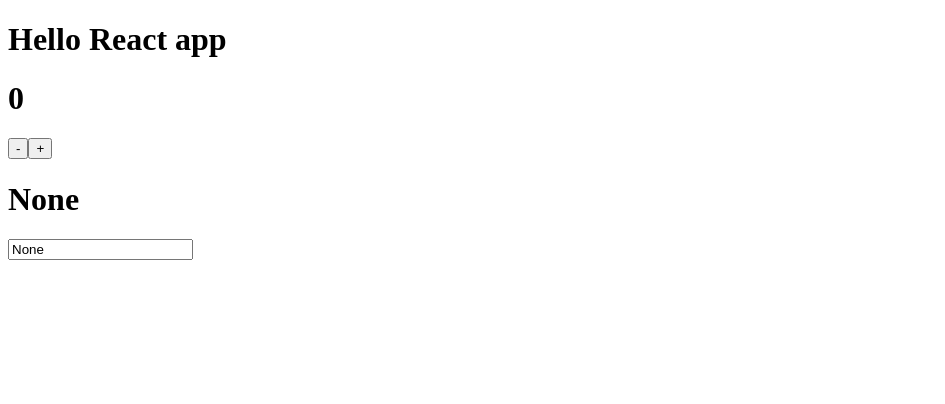
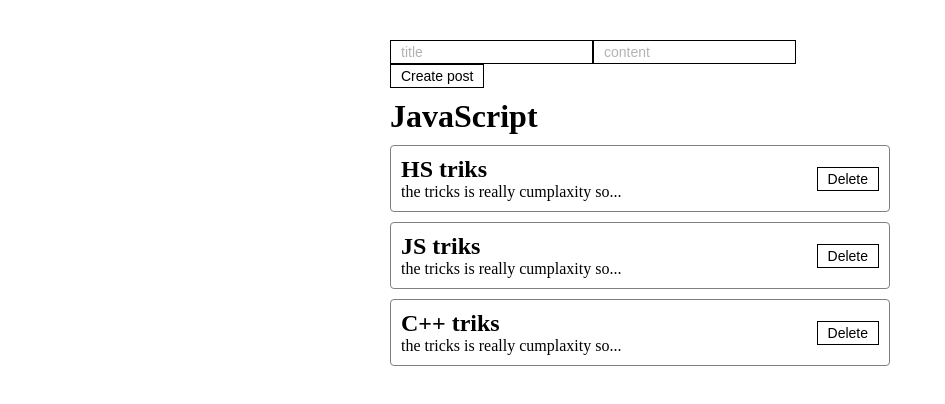
Before and after one commit to Sasha-hk/react-example, a React (Create React App) app: page / in a window 1280 px wide. Shown: the top 404 px of the page, without its empty margins (0-945 px from the left). Built offline with nearby package versions, Linux system fonts and the light colour scheme.

Commit message:
Implemented the new function to adding new post

```diff
--- a/src/App.js
+++ b/src/App.js
@@ -1,16 +1,62 @@
-import React from 'react';
-import Counter from './components/Counter';
-import InputChain from './components/InputChain';
+import React, {useState} from 'react';
+import {useRef} from 'react';
+import PostList from './components/PostList';
+import './styles/App.css';
+import Button from './components/UI/Button/Button.jsx'
+import Input from './components/UI/Input/Input.jsx'
+
 
 function App() {
-  return (
+    const [posts, setPosts] = useState(
+        [
+            {id: 1, title: 'HS triks', content: "the tricks is really cumplaxity so..." },
+            {id: 2, title: 'JS triks', content: "the tricks is really cumplaxity so..." },
+            {id: 3, title: 'C++ triks', content: "the tricks is really cumplaxity so..." },
+        ]
+    )
+
+    const [title, setTitle] = useState('')
+    const [content, setContent] = useState('')
+
+
+    function addNewPost(e) {
+        e.preventDefault()
+
+        const newPost ={
+            id: posts[posts.length - 1].id + 1,
+            title,
+            content
+        }
+
+        setPosts([...posts, newPost])
+
+    }
+
+    return (
     <div className="App">
-      <h1>Hello React app</h1>
 
-      <Counter />
-      <InputChain />
+        <form className="post__create">
+            <Input
+                value={title}
+                onChange={e => setTitle(e.target.value)}
+                type="text"
+                placeholder="title"
+            />
+
+            <Input
+                value={content}
+                onChange={e => setContent(e.target.value)}
+                type="text"
+                placeholder="content"
+            />
+
+            <Button onClick={addNewPost}>Create post</Button>
+        </form>
+
+        <PostList posts={posts} title="JavaScript" />
+
     </div>
-  );
+    );
 }
 
 export default App;
--- /dev/null
+++ b/src/components/PostItem.jsx
@@ -0,0 +1,21 @@
+import React from 'react';
+import Button from './UI/Button/Button.jsx'
+
+
+
+const PostItem = (props) => {
+
+
+    return (
+        <div className="post">
+            <div className="post__content">
+                <h2>{props.post.title}</h2>
+                <p>{props.post.content}</p>
+            </div>
+
+            <Button>Delete</Button>
+        </div>
+    )
+}
+
+export default PostItem;
--- /dev/null
+++ b/src/components/PostList.jsx
@@ -0,0 +1,18 @@
+import React from "react";
+import PostItem from './PostItem';
+
+
+
+const PostList = ({posts, title}) => {
+    return (
+        <div className="post__list">
+            <h1 style={{margin: '10px 0 10px 0'}}>{title}</h1>
+
+            {posts.map(post =>
+                <PostItem post={post} key={post.id} />
+            )}
+        </div>
+    )
+}
+
+export default PostList;
--- /dev/null
+++ b/src/components/UI/Button/Button.jsx
@@ -0,0 +1,12 @@
+import React from 'react';
+import classes from './Button.module.css';
+
+const Button = ({children, ...props}) => {
+    return (
+        <button {...props} className={classes.btn}>
+            {children}
+        </button>
+    )
+}
+
+export default Button;
--- /dev/null
+++ b/src/components/UI/Button/Button.module.css
@@ -0,0 +1,8 @@
+.btn {
+    background: transparent;
+    border: 1px solid #000;
+    cursor: pointer;
+    color: #000;
+    font-size: 14px;
+    padding: 3px 10px;
+}
--- /dev/null
+++ b/src/components/UI/Input/Input.jsx
@@ -0,0 +1,18 @@
+import React from 'react';
+import classes from './Input.module.css';
+
+const Input = React.forwardRef((props, ref) => {
+    return (
+        <input className={classes.input} ref={ref} {...props} />
+    )
+})
+
+
+
+// React.forwardRef((ref, props) => {
+//     return (
+//         <input ref={ref} className={classes.input} {...props} />
+//     )
+// })
+
+export default Input;
--- /dev/null
+++ b/src/components/UI/Input/Input.module.css
@@ -0,0 +1,11 @@
+.input {
+    background: transparent;
+    border: 1px solid #000;
+    color: #000;
+    font-size: 14px;
+    outline: none;
+    padding: 3px 10px;
+}
+input::placeholder {
+    color: rgba(0, 0, 0, 0.3);
+}
--- /dev/null
+++ b/src/styles/App.css
@@ -0,0 +1,40 @@
+* {
+    margin: 0;
+    padding: 0;
+    box-sizing: border-box;
+}
+
+/* root */
+#root {
+    display: flex;
+    justify-content: center;
+    margin-top: 40px;
+}
+
+/* App */
+.App {
+    display: flex;
+    flex-direction: column;
+    align-items: center;
+
+    width: 500px;
+}
+
+/* post */
+.post__list {
+    width: 100%;
+}
+.post {
+    border: 1px solid gray;
+    border-radius: 4px;
+    display: flex;
+    align-items: center;
+    justify-content: space-between;
+
+    margin-bottom: 10px;
+    padding: 10px;
+
+    width: 100%;
+}
+
+/* post create */
```
Also changed, not shown: 1 other file (tests, documents, lock files or other folders).
